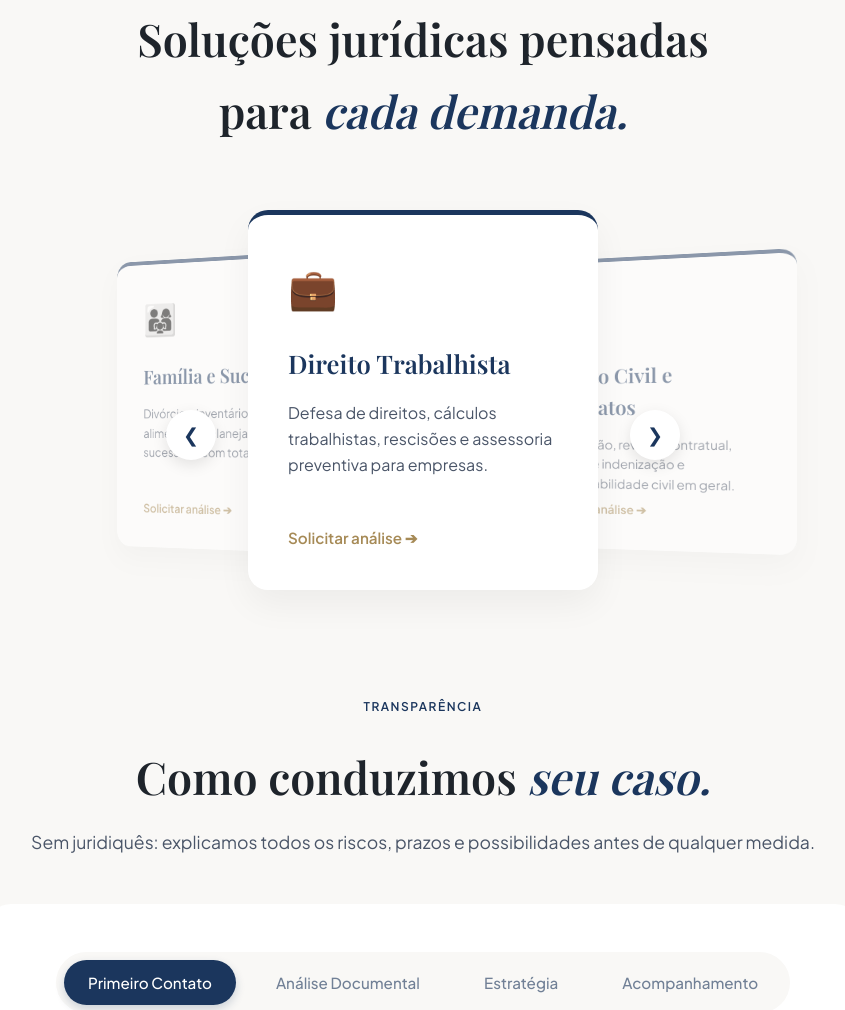
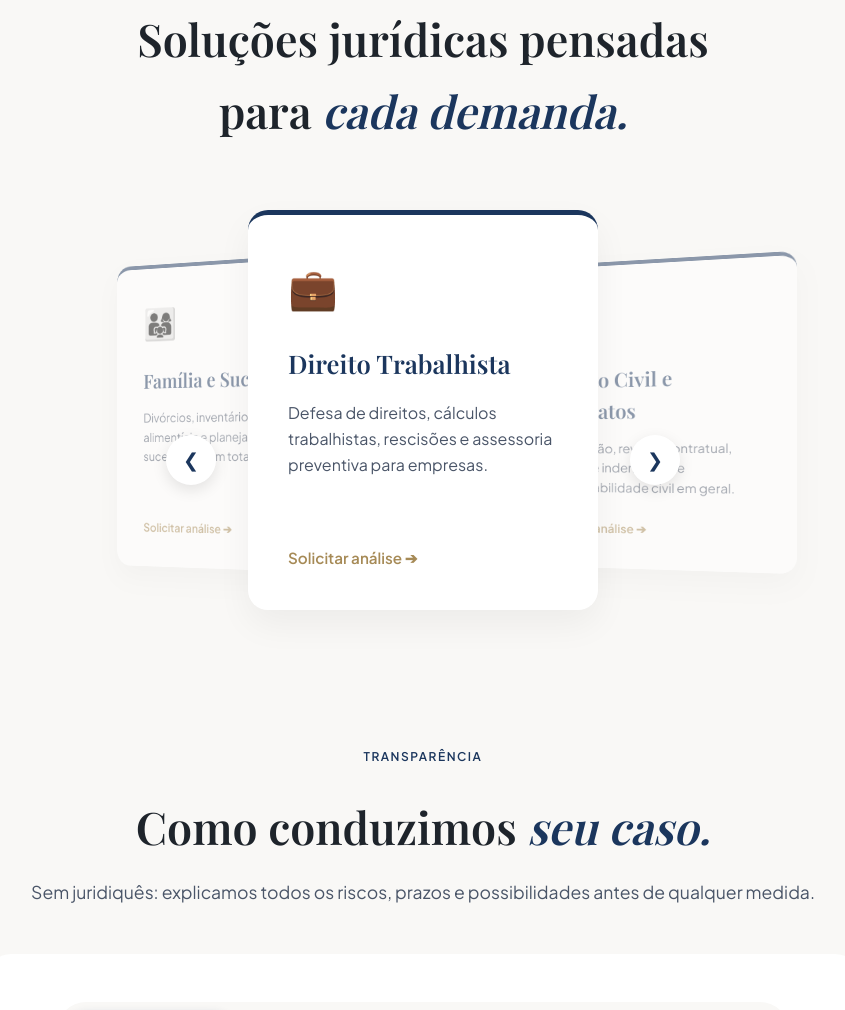
Before and after one commit to Peviaan/site-advocacia, a plain HTML site: page index.html in a window 1280 px wide. Shown: the part 1568-2578 px from the top of the page, without its empty margins (217-1062 px from the left). Drawn offline with nearby package versions, Linux system fonts and the light colour scheme; a web font is replaced by a local one.

Commit message:
arrumando no celular

```diff
--- a/style.css
+++ b/style.css
@@ -355,7 +355,7 @@ body {
     justify-content: center;
     gap: 2rem;
     position: relative;
-    height: 450px;
+    height: 500px;
 }
 
 .carousel-3d {
@@ -370,7 +370,8 @@ body {
     top: 0;
     left: 0;
     width: 100%;
-    height: 380px;
+    min-height: 400px;
+    height: auto;
     background-color: #fff;
     border-radius: 20px;
     padding: 2.5rem;
@@ -705,6 +706,11 @@ body {
 }
 
 @media (max-width: 992px) {
+
+    .about-section {
+        padding-left: 20px;
+        padding-right: 20px;
+    }
     .hero{
         flex-direction: column;
         text-align: center;
```
